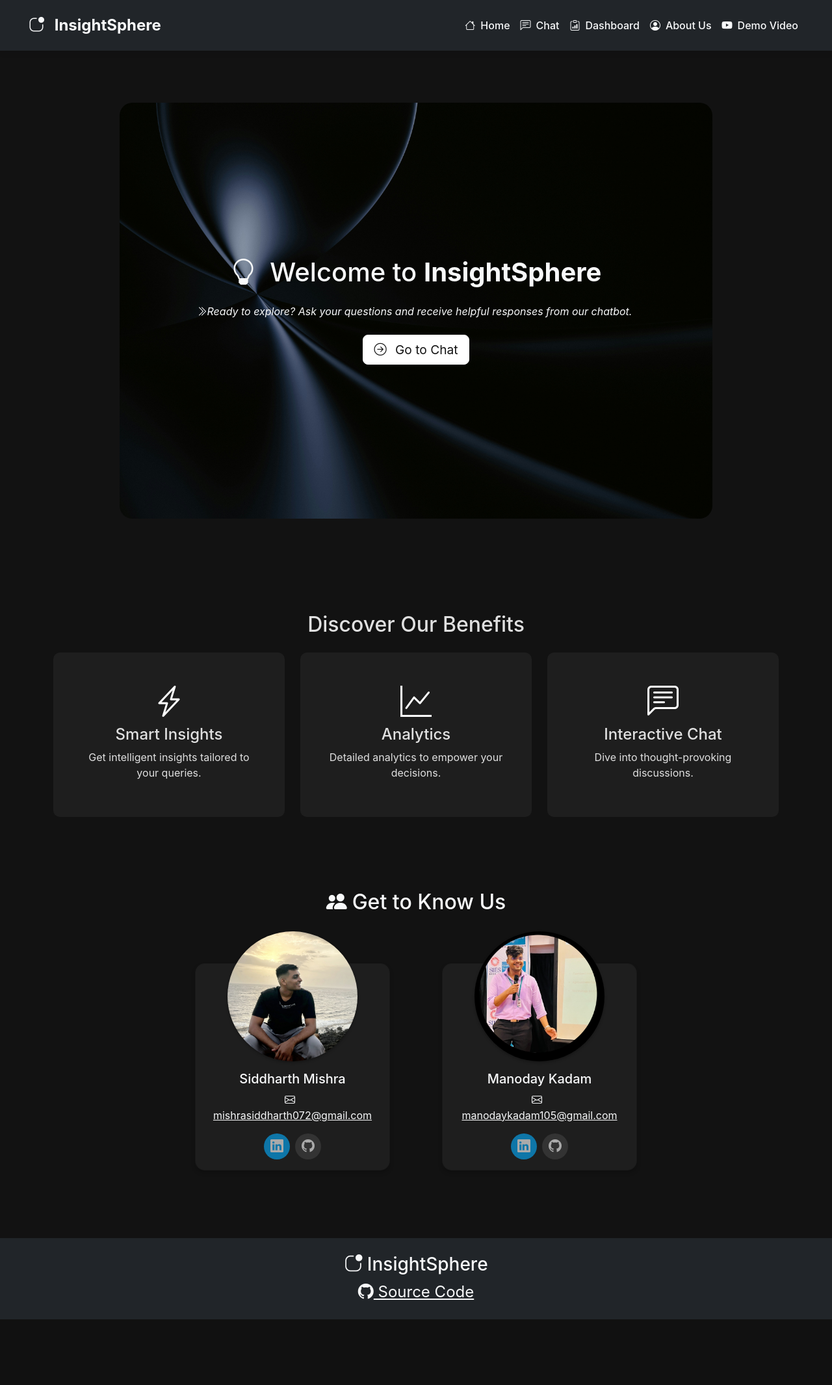
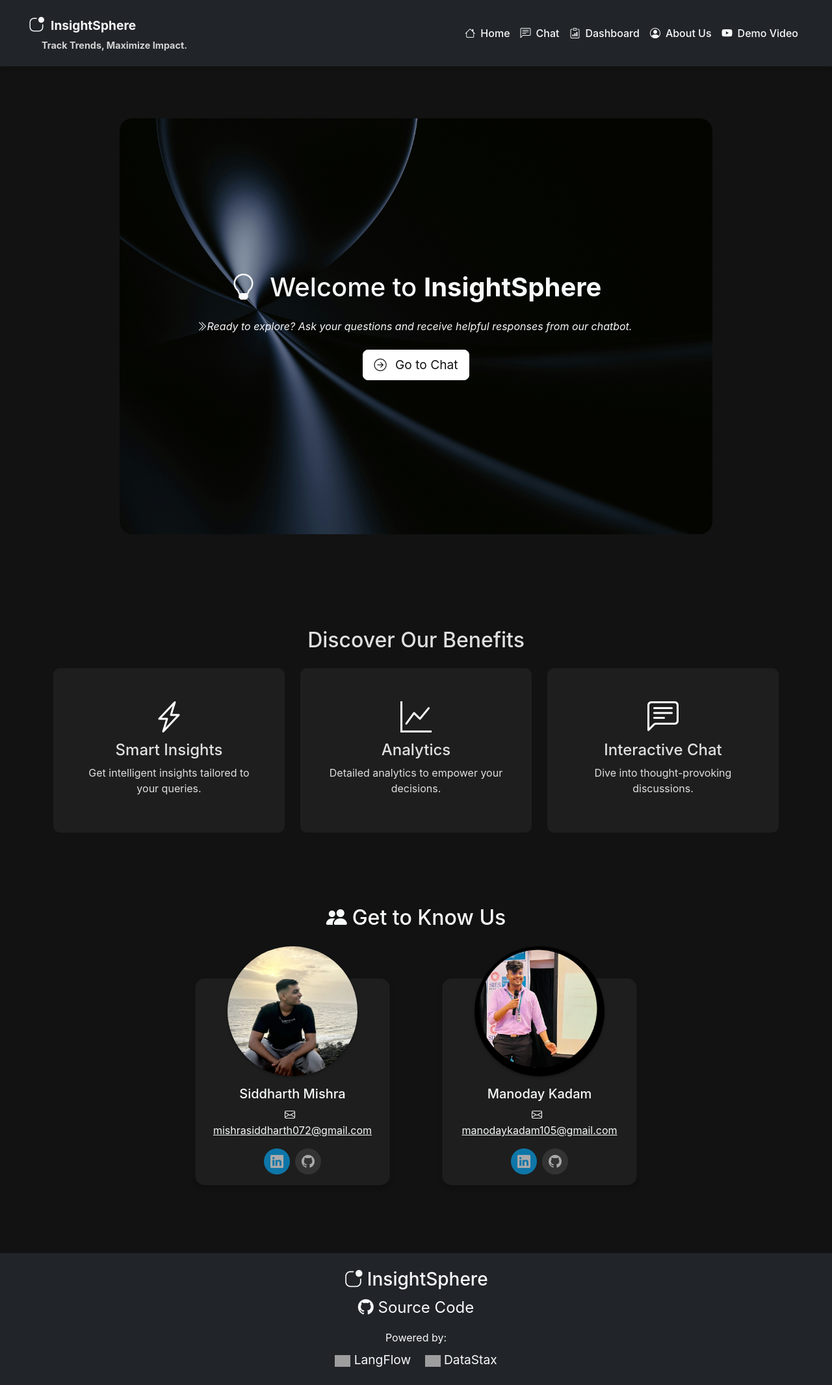
Before and after one commit to Sid3503/InsightSphere, a Flask app: page / in a window 1280 px wide. Shown: the whole page at 65% size. Before the commit the page ends 2030 px from the top, so only its background shows below. Run offline with Flask 3, Linux system fonts and the light colour scheme; grey boxes are pictures that could not be loaded.

Commit message:
Update home.html

```diff
--- a/templates/home.html
+++ b/templates/home.html
@@ -365,9 +365,12 @@
     <!-- Navbar -->
     <nav class="navbar navbar-expand-lg navbar-light bg-dark fade-in-up">
         <div class="container-fluid">
-            <a class="navbar-brand text-light" href="/">
-                <i class="bi bi-app-indicator" style="font-size: 1.5rem; margin-right: 10px;"></i>
-                InsightSphere
+            <a class="navbar-brand text-light" href="/" style="display: flex; flex-direction: column; align-items: flex-start;">
+                <div style="display: flex; align-items: center;">
+                    <i class="bi bi-app-indicator" style="font-size: 1.5rem; margin-right: 10px;"></i>
+                    <span style="font-size: 1.2rem;">InsightSphere</span>
+                </div>
+                <small style="font-size: 0.9rem; color: #d3d3d3; margin-top: 2px; margin-left: 20px;">Track Trends, Maximize Impact.</small>
             </a>
             <button class="navbar-toggler" type="button" data-bs-toggle="collapse" data-bs-target="#navbarNav"
                 aria-controls="navbarNav" aria-expanded="false" aria-label="Toggle navigation">
@@ -526,10 +529,22 @@
             <i class="bi-app-indicator"></i>
             InsightSphere
         </h3>
-        <a href="https://github.com/Sid3503/InsightSphere" target="_blank" class="text-light" style="font-size: 1.5rem;">
+        <a href="https://github.com/Sid3503/InsightSphere" target="_blank" class="text-light" style="font-size: 1.5rem; text-decoration: none;">
             <i class="bi bi-github"></i> Source Code
         </a>
+        <div class="mt-3">
+            <p class="mb-2">Powered by:</p>
+            <a href="https://langflow.org" target="_blank" class="text-light me-3" style="font-size: 1.2rem; text-decoration: none;">
+                <img src="static/images/85702467.png" alt="LangFlow Icon" style="width: 24px; vertical-align: middle;">
+                LangFlow
+            </a>
+            <a href="https://www.datastax.com/" target="_blank" class="text-light" style="font-size: 1.2rem; text-decoration: none;">
+                <img src="static/images/datastax-icon-for-light-backgrounds.png" alt="DataStax Icon" style="width: 24px; vertical-align: middle;">
+                DataStax
+            </a>
+        </div>
     </footer>
+
     <script src="https://cdn.jsdelivr.net/npm/bootstrap@5.3.2/dist/js/bootstrap.bundle.min.js"></script>
 </body>
 
```
